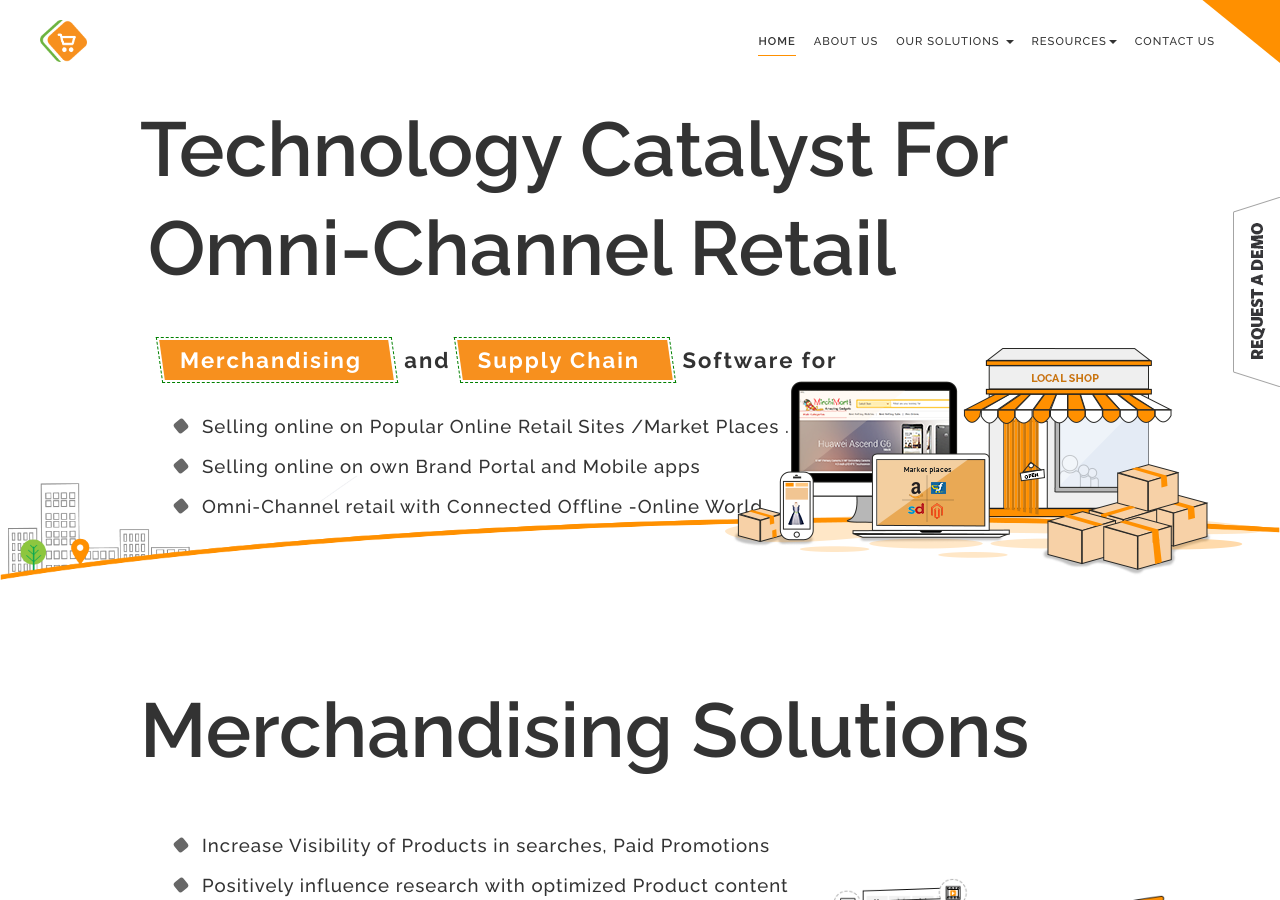
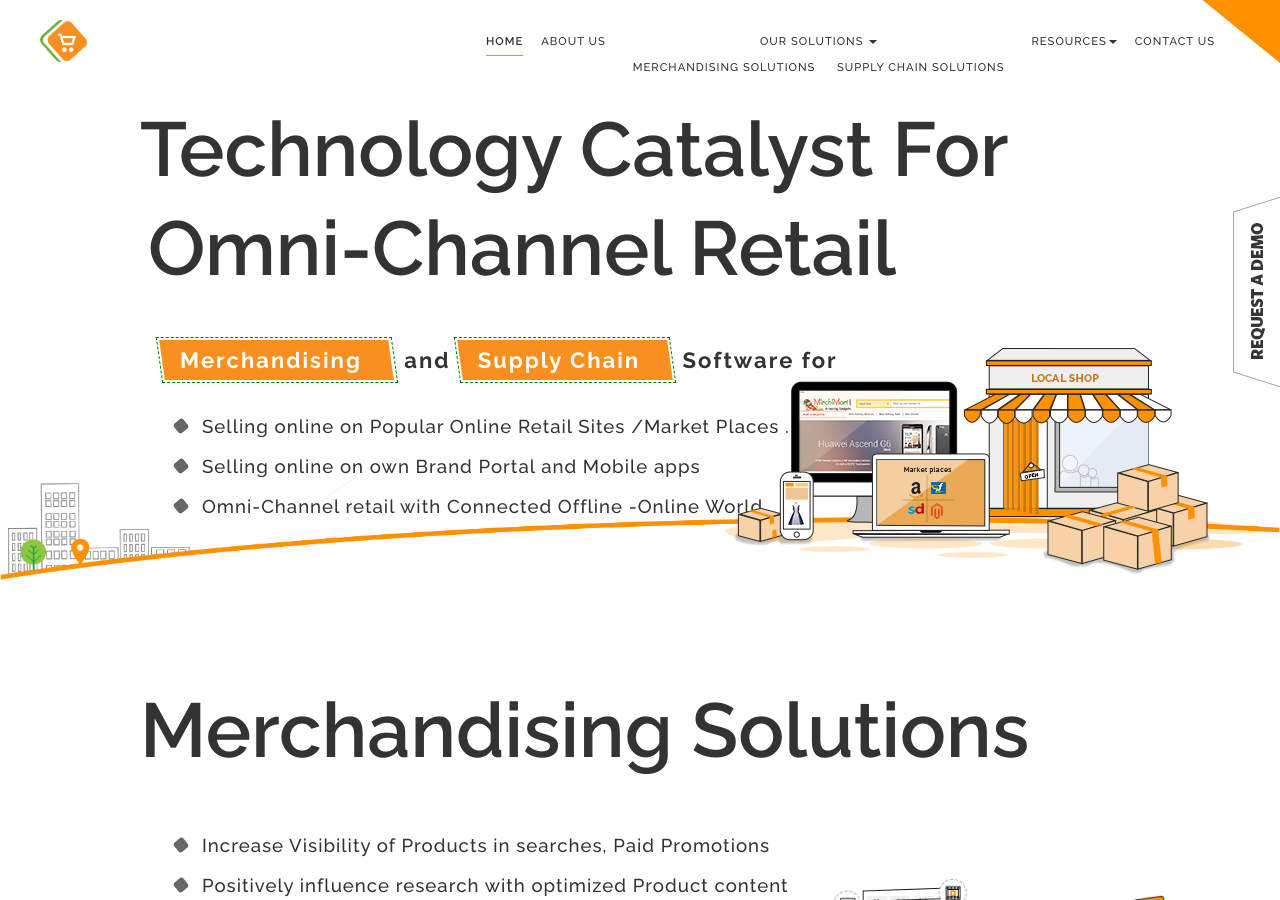
Before and after one commit to paxcom/paxcom.github.io, a Jekyll site: the page built from index.md, in a window 1280 px wide and 900 px high. Built offline with Jekyll 4.4.1, drawn with Linux system fonts in a browser that asks for light colours; comment, search, counter and statistics services are not loaded.

Commit message:
code revert

```diff
--- a/_includes/header.html
+++ b/_includes/header.html
@@ -22,17 +22,17 @@ style=" margin: 0px; padding: 20px 40px;">
 
 <div class="collapse navbar-collapse" id="bs-example-navbar-collapse-1">
   <ul class="nav navbar-nav">
-      <li><a href="{{site.baseurl}}/"  {% if page.url == '/' or page.url == '/index.html' %} class='active' {% endif %} >Home </a></li>
+        <li><a href="{{site.baseurl}}/"  {% if page.url == '/' or page.url == '/index.html' %} class='active' {% endif %} >Home </a></li>
         <li><a href="{{site.baseurl}}/about-us.html" {% if page.url == '/about-us.html'  %} class='active' {% endif %}>About Us</a></li>
 
         <li class="dropdown">
           <a href="#" class="dropdown-toggle" data-toggle="dropdown" >Our Solutions <b class="caret"></b></a>
 
-              <ul class="dropdown-menu">
+              <ul>
                 <li class="dropdown dropdown-submenu">
                   <a href="{{site.baseurl}}/merchandising-solutions.html" {% if page.url == '/merchandising-solutions.html'  %} class='active' {% endif %}>Merchandising Solutions</a>
 
-                        <ul>
+                        <ul class="dropdown-menu">
                             <li><a href="#">Dropdown Link 4</a></li>
                             <li><a href="#">Dropdown Submenu Link 4.1</a></li>
                             <li><a href="#">Dropdown Submenu Link 4.2</a></li>
```
